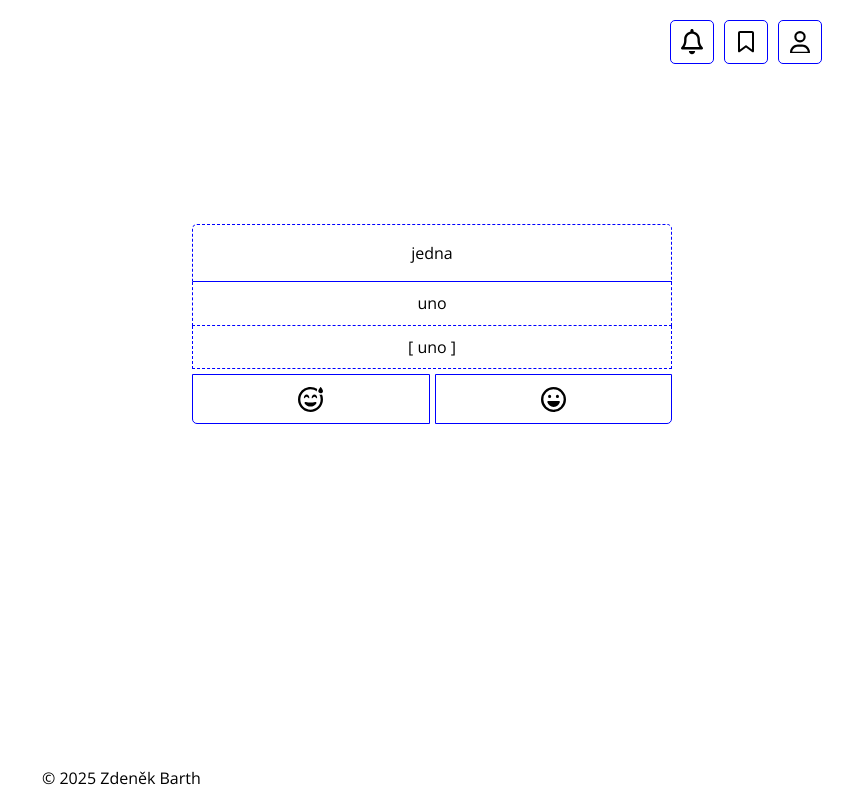
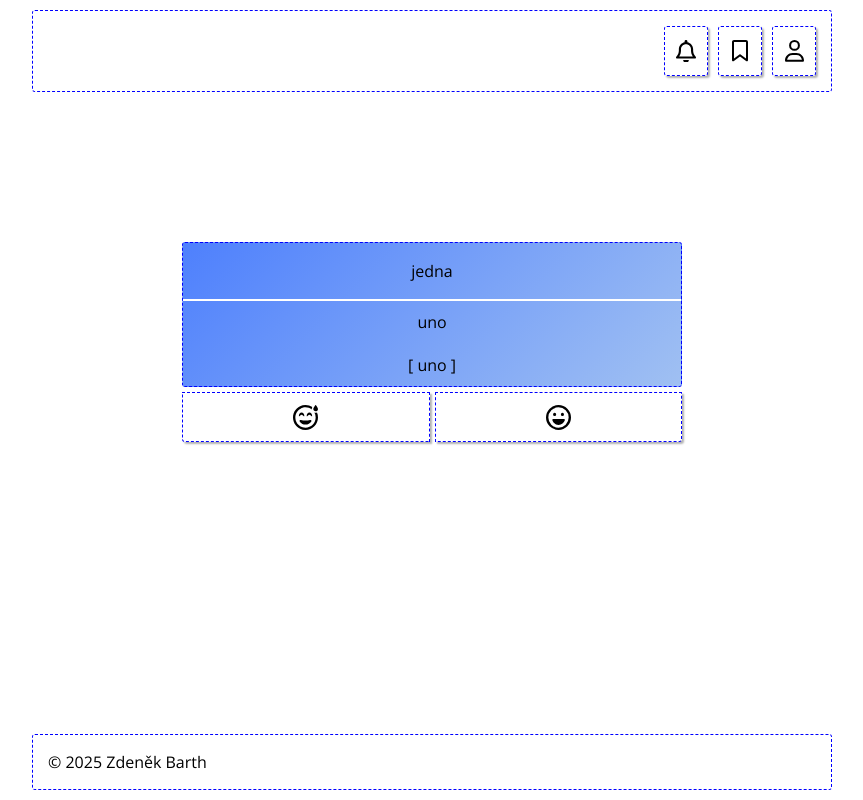
Before and after one commit to zdebar/018-Flash-Card-App, a React (Vite) app in the folder my-react-app/: page / in a window 1280 px wide. Shown: the whole page, without its empty margins (208-1071 px from the left). Built offline with nearby package versions, Linux system fonts and the light colour scheme.

Commit message:
Design 5th iteration

```diff
--- a/my-react-app/src/components/Card.css
+++ b/my-react-app/src/components/Card.css
@@ -5,12 +5,26 @@
     width: 100%;
     max-width: 500px;
     height: 200px;
-    border-radius: var(--border-radius);
+
+
 
     display: flex;
     flex-direction: column;
     justify-content: space-between;
-    padding: 0px var(--pad-small);
+
+
+
+}
+
+.note {
+    display: flex;
+    flex-direction: column;
+    justify-content: space-between;
+    flex: 1;
+
+    border: var(--border-secondary);
+    border-radius: var(--border-radius);
+    background: linear-gradient(135deg, #4e80fd 0%, #a0c0f2 100%);
 }
 
 @media (max-width: 767px) {
@@ -19,24 +33,19 @@
     }
 }
 
-.text__src {
+.card p{
+    color: black;
     display: flex;
     flex-direction: column;
     justify-content: center;
+}
+
+.text__src {
     flex: 1.33;
-    background-color: var(--card-src-color);
     border-radius: var(--border-radius) var(--border-radius) 0px 0px;
-    border: var(--border-secondary);
-    border-bottom: var(--border-primary);
+    border-bottom: 2px solid white;
 }
 
 .text__trg, .text__prn {
-    background-color: var(--card-color);
     flex: 1;
-    display: flex;
-    flex-direction: column;
-    justify-content: center;
-    border: var(--border-secondary);
-    border-top: none;
-
 }
--- a/my-react-app/src/components/Card.jsx
+++ b/my-react-app/src/components/Card.jsx
@@ -5,9 +5,11 @@ import PropTypes from 'prop-types';
 export default function Card ({ src, trg, prn }) {
   return (
     <div className="card">
-      <p className="text__src">{src}</p>
-      <p className="text__trg">{trg}</p>
-      <p className="text__prn">[ {prn} ]</p>
+      <div className='note'>
+        <p className="text__src">{src}</p>
+        <p className="text__trg">{trg}</p>
+        <p className="text__prn">[ {prn} ]</p>
+      </div>
       <ChoiceBar />
     </div>
   );
--- a/my-react-app/src/components/ChoiceBar.css
+++ b/my-react-app/src/components/ChoiceBar.css
@@ -7,7 +7,6 @@
 
 .choiceBar > button {
     height: 50px;
-    box-shadow: var(--box-shadow);
 
     display: flex;
     justify-content: center;
@@ -16,6 +15,7 @@
 
 .choiceBar > button > svg {
     width: 25px;
+
 }
 
 .repeatButton {
--- a/my-react-app/src/components/Footer.css
+++ b/my-react-app/src/components/Footer.css
@@ -1,4 +1,8 @@
 .footer {
     margin-top: auto;
     padding: var(--pad-small);
+    margin-bottom: 10px;
+
+    border: var(--border-secondary);
+    border-radius: var(--border-radius);
 }
--- a/my-react-app/src/components/Header.css
+++ b/my-react-app/src/components/Header.css
@@ -3,6 +3,10 @@
     flex-direction: row;
     justify-content: right;
     gap: var(--flex-gap);
+
     padding: var(--pad-small);
     margin-top: 10px;
+
+    border: var(--border-secondary);
+    border-radius: var(--border-radius);
 }
--- a/my-react-app/src/components/Header.jsx
+++ b/my-react-app/src/components/Header.jsx
@@ -9,13 +9,13 @@ export default function Header() {
   return (
     <header className="header">
       <Link to="/">
-        <Icon IconImage={IconBell} style={{ width: "22px" }}/>
+        <Icon IconImage={IconBell} style={{ width: "20px"}}/>
       </Link>
       <Link to="/Library">
-        <Icon IconImage={IconLibrary} style={{ width: "16px" }}/>
+        <Icon IconImage={IconLibrary} style={{ width: "16px"}}/>
       </Link>
       <Link to="/User">
-        <Icon IconImage={IconUser}/>
+        <Icon IconImage={IconUser} style={{ width: "19px"}}/>
       </Link>
     </header>
   );
--- a/my-react-app/src/components/Icons/Icon.css
+++ b/my-react-app/src/components/Icons/Icon.css
@@ -1,12 +1,14 @@
 .icon {
-  width: var(--icon-size);
-  aspect-ratio: 1;
-  background-color: transparent;
+  width: 44px;
+  height: 50px;
+  /* aspect-ratio: 1; */
+  background: white;
 
   display: flex;
   justify-content: center;
   align-items: center;
 
+  border: var(--border-secondary);
   border-radius: var(--border-radius);
 }
 
--- a/my-react-app/src/components/Icons/IconUser.jsx
+++ b/my-react-app/src/components/Icons/IconUser.jsx
@@ -1,5 +1,11 @@
-export default function IconUser () {
+import PropTypes from 'prop-types';
+
+export default function IconUser ({ style }) {
   return (
-    <svg xmlns="http://www.w3.org/2000/svg" viewBox="0 0 448 512"><path d="M304 128a80 80 0 1 0 -160 0 80 80 0 1 0 160 0zM96 128a128 128 0 1 1 256 0A128 128 0 1 1 96 128zM49.3 464l349.5 0c-8.9-63.3-63.3-112-129-112l-91.4 0c-65.7 0-120.1 48.7-129 112zM0 482.3C0 383.8 79.8 304 178.3 304l91.4 0C368.2 304 448 383.8 448 482.3c0 16.4-13.3 29.7-29.7 29.7L29.7 512C13.3 512 0 498.7 0 482.3z"/></svg>
+    <svg xmlns="http://www.w3.org/2000/svg" viewBox="0 0 448 512" style={ style }><path d="M304 128a80 80 0 1 0 -160 0 80 80 0 1 0 160 0zM96 128a128 128 0 1 1 256 0A128 128 0 1 1 96 128zM49.3 464l349.5 0c-8.9-63.3-63.3-112-129-112l-91.4 0c-65.7 0-120.1 48.7-129 112zM0 482.3C0 383.8 79.8 304 178.3 304l91.4 0C368.2 304 448 383.8 448 482.3c0 16.4-13.3 29.7-29.7 29.7L29.7 512C13.3 512 0 498.7 0 482.3z"/></svg>
   );
 };
+
+IconUser.propTypes = {
+  style: PropTypes.object,
+};
--- a/my-react-app/src/design.css
+++ b/my-react-app/src/design.css
@@ -1,32 +1,28 @@
 /* Theming Variables */
 :root {
     /* Padding */
-    --pad-small: 10px;
+    --pad-small: 15px;
 
     /* Colors */
     --base-color: #ffffff;
-    --text-color: black;
-    --card-src-color: white;
-    --card-color:white;
-
-    /* Effect */
-    --hover-effect: brightness(0.9);
+    --text-color: black; /*common text*/
+    --card-src-color: white; /*color for source field */
+    --card-color:white; /*color for target and pronunciation field */
 
     /* Borders */
-    --border-radius: 5px;
-    --border-primary: blue solid 1.5px;
+    --border-radius: 3px;
+    --border-primary: black solid 3px;
     --border-secondary: blue dashed 1px;
-    --box-shadow: none;
 
     /* Gaps */
     --flex-gap: 10px;
     --button-gap: 5px;
 
     /* Icon */
-    --icon-size: 44px;
+    --icon-size: 48px;
 }
 
-/* Basis Styling */
+/* Basic Styling */
 body {
     font-size: 16px;
     font-family: 'Open Sans', sans-serif;
@@ -34,12 +30,13 @@ body {
     min-width: 320px;
 }
 
-/* Elements Styling */
-    button {
+/* Effects */
+button {
     transition: 0.1s ease-in-out;
+    box-shadow: 2px 2px 2px rgb(0, 0, 0, 0.3);
+    border: var(--border-secondary);
 }
 
-/* Effects */
 button:hover {
     background-color: rgb(210, 210, 210);
 }
@@ -49,8 +46,3 @@ button:active {
     border: 3px solid black;
     background-color: white;
 }
-
-/* Style */
-button {
-    border: var(--border-primary);
-}
```
